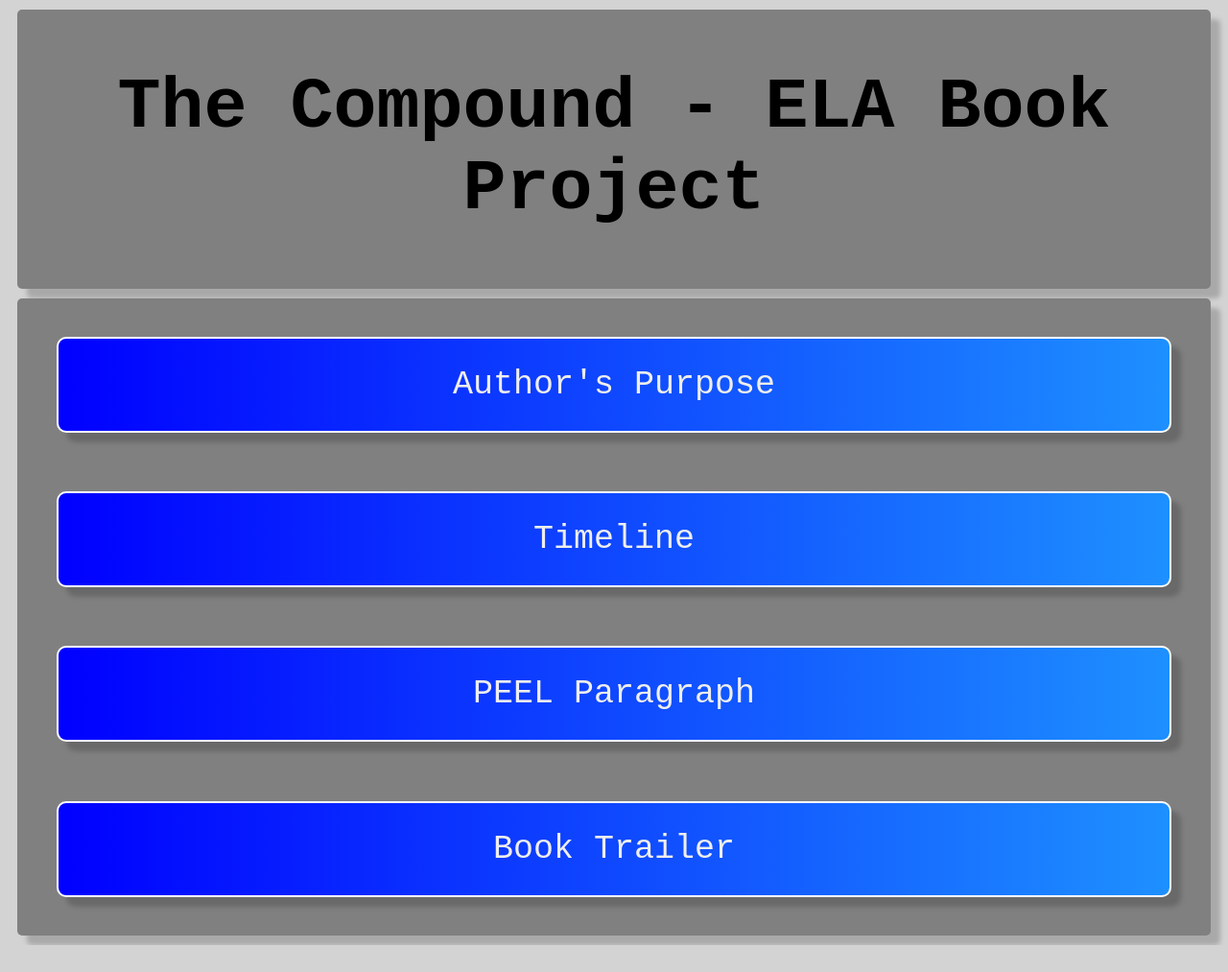
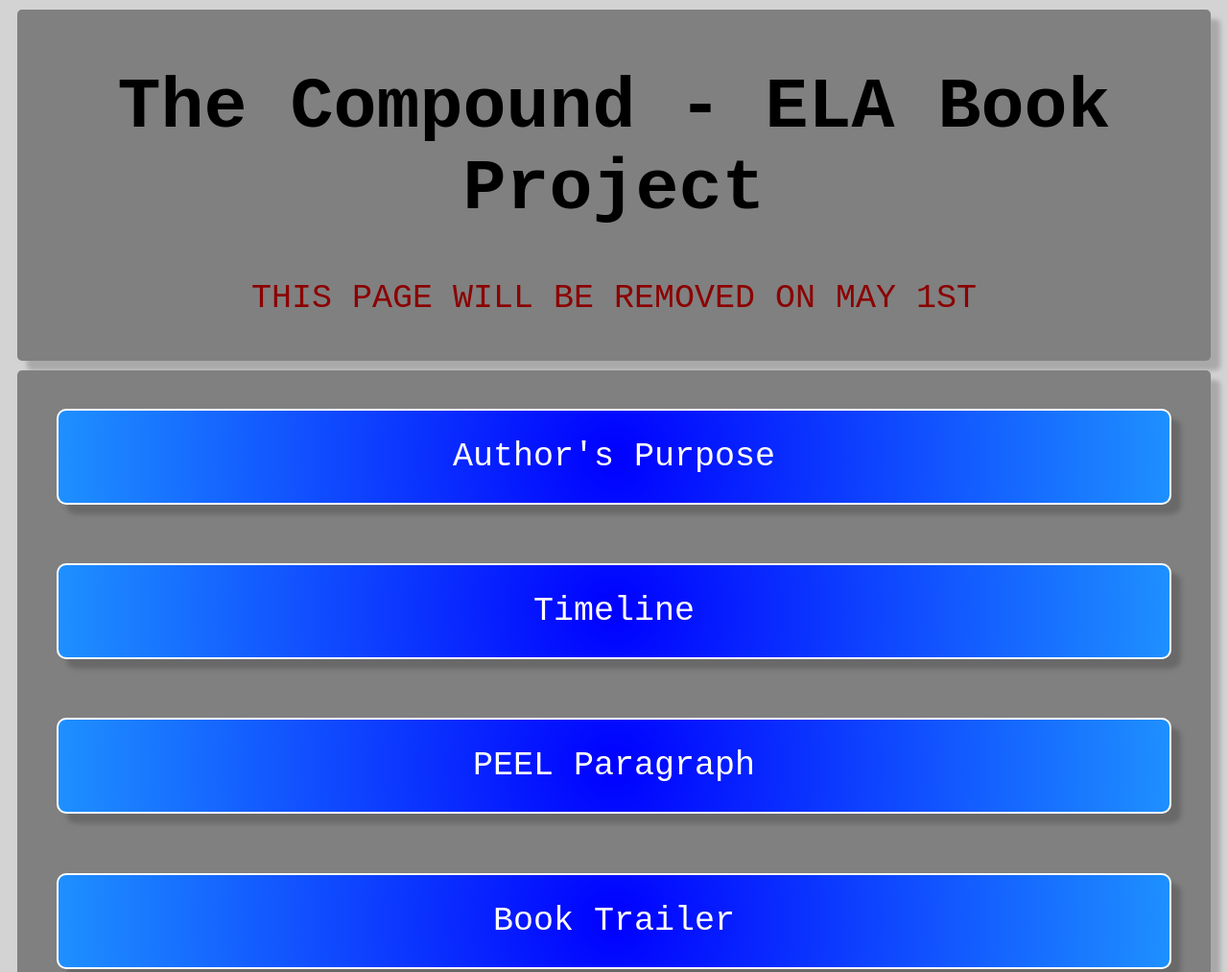
Before and after one commit to cjscode/ELABookProject, a plain HTML site: page index.html in a window 1280 px wide. Shown: the top 1013 px of the page at 96% size. Before the commit the page ends 985 px from the top, so only its background shows below. Drawn offline with Linux system fonts and the light colour scheme; a web font is replaced by a local one.

Commit message:
Update index.html

```diff
--- a/index.html
+++ b/index.html
@@ -26,9 +26,8 @@
             font-size: 75px;
         }
         button {
-            /*background-color: dodgerblue;*/
-            background-image: linear-gradient(to right, blue, dodgerblue);
-            color: #EEEEEE;
+            background/*-image*/: radial-gradient(circle, blue, dodgerblue);
+            color: white;
             border-radius: 10px;
             border: white 2.5px solid;
             margin: 10px 10px 10px 10px;
@@ -39,11 +38,16 @@
             font-size: 35px;
             box-shadow: 10px 10px 5px dimgrey;
         }
+        p {
+            font-size: 35px;
+            color: darkred;
+        }
     </style>
 </head>
 <body>
     <div>
         <h1>The Compound - ELA Book Project</h1>
+        <p>THIS PAGE WILL BE REMOVED ON MAY 1ST</p>
     </div>
     <div>
         <a href="AuthorsPurpose" target="_blank"><button id="purpose">Author's Purpose</button>
```
